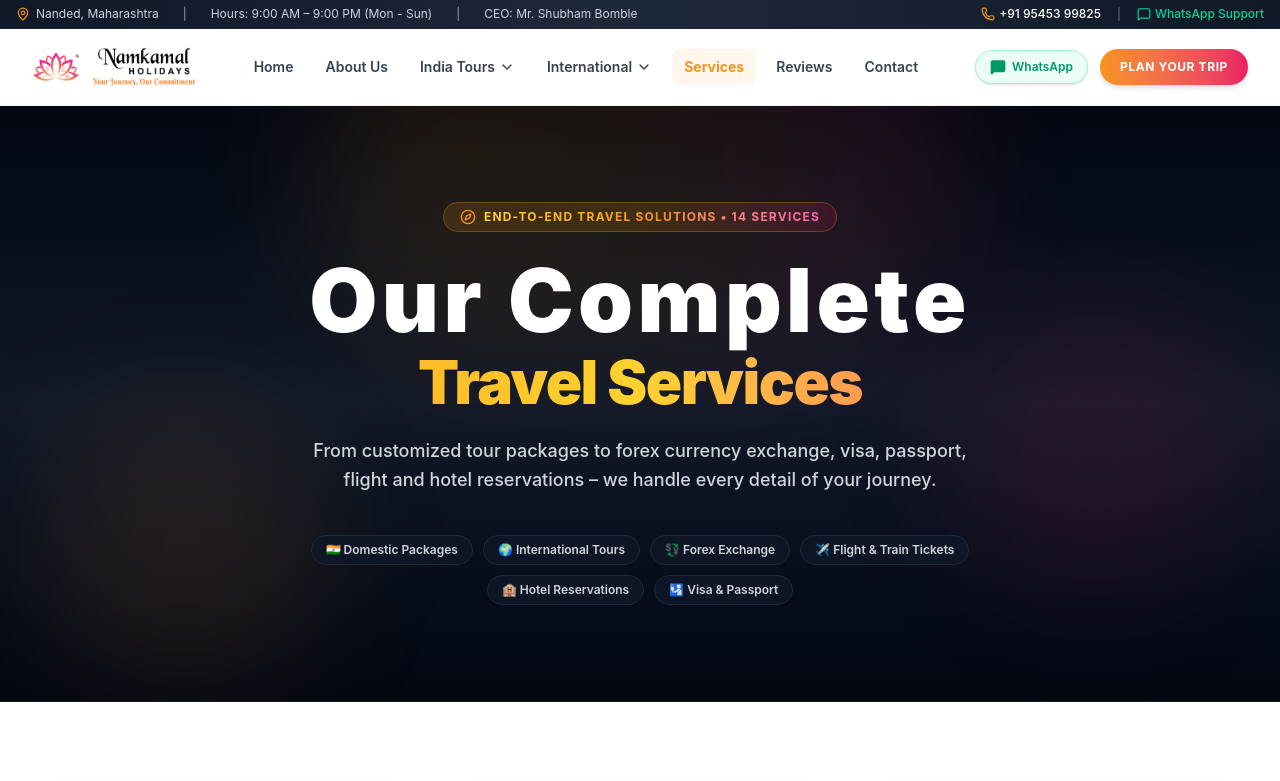
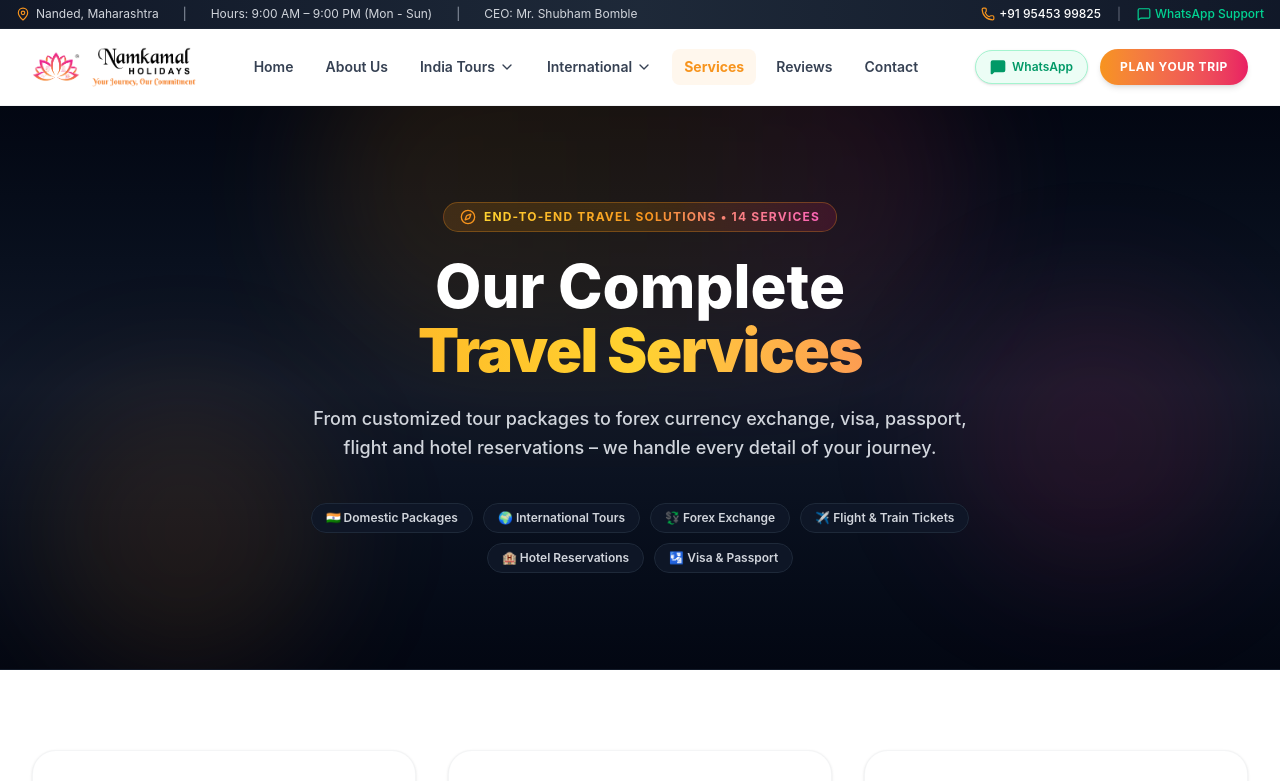
Before and after one commit to blazecodeprakhar/namkamal-holidays, a React (Vite) app: page /services in a window 1280 px wide. Shown: the top 781 px of the page. Built offline with nearby package versions, Linux system fonts and the light colour scheme.

Commit message:
Decrease font size of 'Our Complete' in ServicesPage hero

```diff
--- a/src/pages/ServicesPage.tsx
+++ b/src/pages/ServicesPage.tsx
@@ -45,7 +45,7 @@ export const ServicesPage: React.FC<ServicesPageProps> = ({ onOpenEnquiry }) =>
             transition={{ duration: 0.6, delay: 0.1 }}
             className="font-black text-white leading-tight"
           >
-            <span className="block text-4xl sm:text-6xl md:text-7xl lg:text-[5.5rem] tracking-wider text-white mb-2">Our Complete</span>
+            <span className="block text-3xl sm:text-4xl md:text-5xl lg:text-6xl font-extrabold text-white mb-1">Our Complete</span>
             <span className="bg-gradient-to-r from-[#F7941D] via-amber-300 to-[#E91E63] bg-clip-text text-transparent block text-3xl sm:text-5xl lg:text-6xl tracking-tight">Travel Services</span>
           </motion.h1>
 
```
